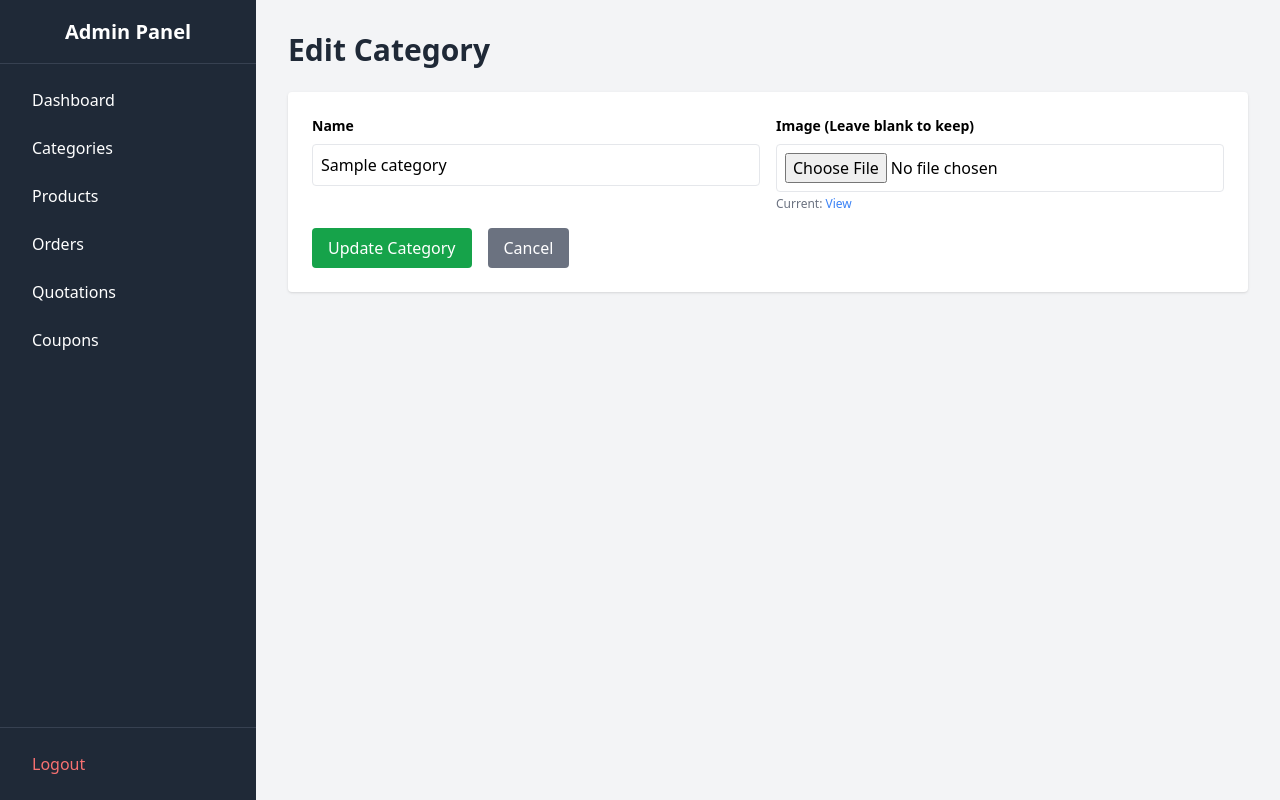
After one commit to abhishdeveloper/cms, a PHP site: page /admin/categories/edit?id=1 in a window 1280 px wide. The commit adds this page. Run offline with PHP 8.4, Linux system fonts and the light colour scheme; the visitor is signed in with stand-in values (Sample User, id 1); tables that the repository leaves empty hold one stand-in row (values such as "Sample post"); some libraries are stand-ins or nearby versions.

Commit message:
Final Polish: Implement Missing Edit Features
- Add Edit/Update functionality for Products, Categories, and Coupons in Admin Dashboard
- Create `views/admin/product_edit.php`, `coupon_edit.php`, and `category_edit.php`
- Update `AdminController` to handle update logic and file replacements
- Update `public/index.php` router with new endpoints
- Perform final syntax validation

Co-authored-by: abhishdeveloper <260588150+abhishdeveloper@users.noreply.github.com>

```diff
--- a/controllers/AdminController.php
+++ b/controllers/AdminController.php
@@ -100,6 +100,43 @@ class AdminController
         header('Location: /admin/categories');
     }
 
+    public function editCategory()
+    {
+        $id = $_GET['id'] ?? 0;
+        $stmt = $this->db->query("SELECT * FROM categories WHERE id = ?", [$id]);
+        $category = $stmt->fetch();
+
+        if (!$category) {
+            header('Location: /admin/categories');
+            exit;
+        }
+
+        require __DIR__ . '/../views/admin/category_edit.php';
+    }
+
+    public function updateCategory()
+    {
+        $id = $_POST['id'];
+        $name = $_POST['name'];
+        $slug = strtolower(trim(preg_replace('/[^A-Za-z0-9-]+/', '-', $name)));
+
+        // Fetch existing image
+        $stmt = $this->db->query("SELECT image_url FROM categories WHERE id = ?", [$id]);
+        $imageUrl = $stmt->fetch()['image_url'];
+
+        if (isset($_FILES['image']) && $_FILES['image']['error'] === UPLOAD_ERR_OK) {
+            $ext = pathinfo($_FILES['image']['name'], PATHINFO_EXTENSION);
+            if (in_array(strtolower($ext), ['jpg', 'jpeg', 'png', 'webp'])) {
+                $filename = uniqid('cat_') . '.' . $ext;
+                move_uploaded_file($_FILES['image']['tmp_name'], __DIR__ . '/../public/uploads/' . $filename);
+                $imageUrl = '/uploads/' . $filename;
+            }
+        }
+
+        $this->db->query("UPDATE categories SET name=?, slug=?, image_url=? WHERE id=?", [$name, $slug, $imageUrl, $id]);
+        header('Location: /admin/categories');
+    }
+
     public function updateOrderStatus()
     {
         $id = $_POST['id'];
@@ -168,6 +205,75 @@ class AdminController
         header('Location: /admin/products');
     }
 
+    public function editProduct()
+    {
+        $id = $_GET['id'] ?? 0;
+        $stmt = $this->db->query("SELECT * FROM products WHERE id = ?", [$id]);
+        $product = $stmt->fetch();
+
+        if (!$product) {
+            header('Location: /admin/products');
+            exit;
+        }
+
+        $product['gallery_images'] = json_decode($product['gallery_images'] ?? '[]', true);
+
+        $stmt = $this->db->query("SELECT * FROM categories ORDER BY name ASC");
+        $categories = $stmt->fetchAll();
+
+        require __DIR__ . '/../views/admin/product_edit.php';
+    }
+
+    public function updateProduct()
+    {
+        $id = $_POST['id'];
+        $name = $_POST['name'];
+        $price = $_POST['price'];
+        $description = $_POST['description'];
+        $stock = $_POST['stock'];
+        $categoryId = $_POST['category_id'] ?: null;
+        $isQuoteOnly = isset($_POST['is_quote_only']) ? 1 : 0;
+
+        // Fetch existing images
+        $stmt = $this->db->query("SELECT image_url, gallery_images FROM products WHERE id = ?", [$id]);
+        $current = $stmt->fetch();
+        $imageUrl = $current['image_url'];
+        $galleryImages = json_decode($current['gallery_images'] ?? '[]', true);
+
+        // Update Main Image
+        if (isset($_FILES['image']) && $_FILES['image']['error'] === UPLOAD_ERR_OK) {
+            $ext = pathinfo($_FILES['image']['name'], PATHINFO_EXTENSION);
+            if (in_array(strtolower($ext), ['jpg', 'jpeg', 'png', 'webp'])) {
+                $filename = uniqid('prod_') . '.' . $ext;
+                move_uploaded_file($_FILES['image']['tmp_name'], __DIR__ . '/../public/uploads/' . $filename);
+                $imageUrl = '/uploads/' . $filename;
+            }
+        }
+
+        // Add to Gallery
+        if (isset($_FILES['gallery']) && is_array($_FILES['gallery']['name'])) {
+            foreach ($_FILES['gallery']['name'] as $key => $val) {
+                if ($_FILES['gallery']['error'][$key] === UPLOAD_ERR_OK) {
+                    $ext = pathinfo($_FILES['gallery']['name'][$key], PATHINFO_EXTENSION);
+                    if (in_array(strtolower($ext), ['jpg', 'jpeg', 'png', 'webp'])) {
+                        $filename = uniqid('prod_gal_') . '.' . $ext;
+                        move_uploaded_file($_FILES['gallery']['tmp_name'][$key], __DIR__ . '/../public/uploads/' . $filename);
+                        $galleryImages[] = '/uploads/' . $filename;
+                    }
+                }
+            }
+        }
+
+        $galleryJson = json_encode($galleryImages);
+
+        $this->db->query(
+            "UPDATE products SET name=?, price=?, description=?, stock=?, category_id=?, is_quote_only=?, image_url=?, gallery_images=? WHERE id=?",
+            [$name, $price, $description, $stock, $categoryId, $isQuoteOnly, $imageUrl, $galleryJson, $id]
+        );
+
+        header('Location: /admin/products');
+    }
+
     public function quotations()
     {
         $stmt = $this->db->query("SELECT q.*, p.name as product_name FROM quotations q JOIN products p ON q.product_id = p.id ORDER BY q.created_at DESC");
@@ -213,4 +319,36 @@ class AdminController
         $this->db->query("DELETE FROM coupons WHERE id = ?", [$id]);
         header('Location: /admin/coupons');
     }
+
+    public function editCoupon()
+    {
+        $id = $_GET['id'] ?? 0;
+        $stmt = $this->db->query("SELECT * FROM coupons WHERE id = ?", [$id]);
+        $coupon = $stmt->fetch();
+
+        if (!$coupon) {
+            header('Location: /admin/coupons');
+            exit;
+        }
+
+        require __DIR__ . '/../views/admin/coupon_edit.php';
+    }
+
+    public function updateCoupon()
+    {
+        $id = $_POST['id'];
+        $code = $_POST['code'];
+        $type = $_POST['type'];
+        $value = $_POST['value'];
+        $min = $_POST['min_cart_value'];
+        $expiry = $_POST['expires_at'];
+        $limit = $_POST['usage_limit'] ?: null;
+
+        $this->db->query(
+            "UPDATE coupons SET code=?, type=?, discount_value=?, min_cart_value=?, expires_at=?, usage_limit=? WHERE id=?",
+            [$code, $type, $value, $min, $expiry, $limit, $id]
+        );
+
+        header('Location: /admin/coupons');
+    }
 }
--- a/public/index.php
+++ b/public/index.php
@@ -210,6 +210,14 @@ switch ($requestUri) {
         $controller = new AdminController();
         $controller->deleteCategory();
         break;
+    case '/admin/categories/edit':
+        $controller = new AdminController();
+        $controller->editCategory();
+        break;
+    case '/admin/categories/update':
+        $controller = new AdminController();
+        $controller->updateCategory();
+        break;
     case '/admin/products':
         $controller = new AdminController();
         $controller->products();
@@ -221,6 +229,14 @@ switch ($requestUri) {
     case '/admin/products/delete':
         $controller = new AdminController();
         $controller->deleteProduct();
+        break;
+    case '/admin/products/edit':
+        $controller = new AdminController();
+        $controller->editProduct();
+        break;
+    case '/admin/products/update':
+        $controller = new AdminController();
+        $controller->updateProduct();
         break;
     case '/admin/orders':
         $controller = new AdminController();
@@ -254,6 +270,14 @@ switch ($requestUri) {
         $controller = new AdminController();
         $controller->deleteCoupon();
         break;
+    case '/admin/coupons/edit':
+        $controller = new AdminController();
+        $controller->editCoupon();
+        break;
+    case '/admin/coupons/update':
+        $controller = new AdminController();
+        $controller->updateCoupon();
+        break;
 
     // User Routes
     case '/user/orders':
--- a/views/admin/categories.php
+++ b/views/admin/categories.php
@@ -37,10 +37,11 @@
                 </td>
                 <td class="p-3"><?= htmlspecialchars($cat['name']) ?></td>
                 <td class="p-3"><?= htmlspecialchars($cat['slug']) ?></td>
-                <td class="p-3">
+                <td class="p-3 flex space-x-4">
+                    <a href="/admin/categories/edit?id=<?= $cat['id'] ?>" class="text-blue-600 hover:underline">Edit</a>
                     <form action="/admin/categories/delete" method="POST" onsubmit="return confirm('Delete?');">
                         <input type="hidden" name="id" value="<?= $cat['id'] ?>">
-                        <button type="submit" class="text-red-600">Delete</button>
+                        <button type="submit" class="text-red-600 hover:underline">Delete</button>
                     </form>
                 </td>
             </tr>
--- /dev/null
+++ b/views/admin/category_edit.php
@@ -0,0 +1,28 @@
+<?php include __DIR__ . '/layout.php'; ?>
+
+<h1 class="text-3xl font-bold mb-6 text-gray-800">Edit Category</h1>
+
+<form action="/admin/categories/update" method="POST" enctype="multipart/form-data" class="bg-white p-6 rounded shadow mb-8">
+    <input type="hidden" name="id" value="<?= $category['id'] ?>">
+    <div class="grid grid-cols-2 gap-4">
+        <div>
+            <label class="block text-sm font-bold mb-2">Name</label>
+            <input type="text" name="name" value="<?= htmlspecialchars($category['name']) ?>" class="w-full border p-2 rounded" required>
+        </div>
+        <div>
+            <label class="block text-sm font-bold mb-2">Image (Leave blank to keep)</label>
+            <input type="file" name="image" class="w-full border p-2 rounded">
+            <?php if ($category['image_url']): ?>
+                <p class="text-xs text-gray-500 mt-1">Current: <a href="<?= $category['image_url'] ?>" target="_blank" class="text-blue-500">View</a></p>
+            <?php endif; ?>
+        </div>
+    </div>
+    <div class="mt-4 flex gap-4">
+        <button type="submit" class="bg-green-600 text-white px-4 py-2 rounded">Update Category</button>
+        <a href="/admin/categories" class="bg-gray-500 text-white px-4 py-2 rounded">Cancel</a>
+    </div>
+</form>
+
+</main>
+</body>
+</html>
--- a/views/admin/coupons.php
+++ b/views/admin/coupons.php
@@ -54,10 +54,11 @@
                 <td class="p-3"><?= $coupon['type'] === 'percentage' ? $coupon['discount_value'] . '%' : '₹' . $coupon['discount_value'] ?></td>
                 <td class="p-3"><?= $coupon['expires_at'] ?></td>
                 <td class="p-3"><?= $coupon['times_used'] ?> / <?= $coupon['usage_limit'] ?: '∞' ?></td>
-                <td class="p-3">
+                <td class="p-3 flex space-x-4">
+                    <a href="/admin/coupons/edit?id=<?= $coupon['id'] ?>" class="text-blue-600 hover:underline">Edit</a>
                     <form action="/admin/coupons/delete" method="POST" onsubmit="return confirm('Delete?');">
                         <input type="hidden" name="id" value="<?= $coupon['id'] ?>">
-                        <button type="submit" class="text-red-600">Delete</button>
+                        <button type="submit" class="text-red-600 hover:underline">Delete</button>
                     </form>
                 </td>
             </tr>
--- a/views/admin/products.php
+++ b/views/admin/products.php
@@ -64,10 +64,11 @@
                 <td class="p-3"><?= htmlspecialchars($product['name']) ?></td>
                 <td class="p-3">₹<?= $product['price'] ?></td>
                 <td class="p-3"><?= $product['stock'] ?></td>
-                <td class="p-3">
+                <td class="p-3 flex space-x-4">
+                    <a href="/admin/products/edit?id=<?= $product['id'] ?>" class="text-blue-600 hover:underline">Edit</a>
                     <form action="/admin/products/delete" method="POST" onsubmit="return confirm('Delete?');">
                         <input type="hidden" name="id" value="<?= $product['id'] ?>">
-                        <button type="submit" class="text-red-600">Delete</button>
+                        <button type="submit" class="text-red-600 hover:underline">Delete</button>
                     </form>
                 </td>
             </tr>
```
Also changed, not shown: views/admin/coupon_edit.php (added, +47 -0 lines), views/admin/product_edit.php (added, +64 -0 lines).
